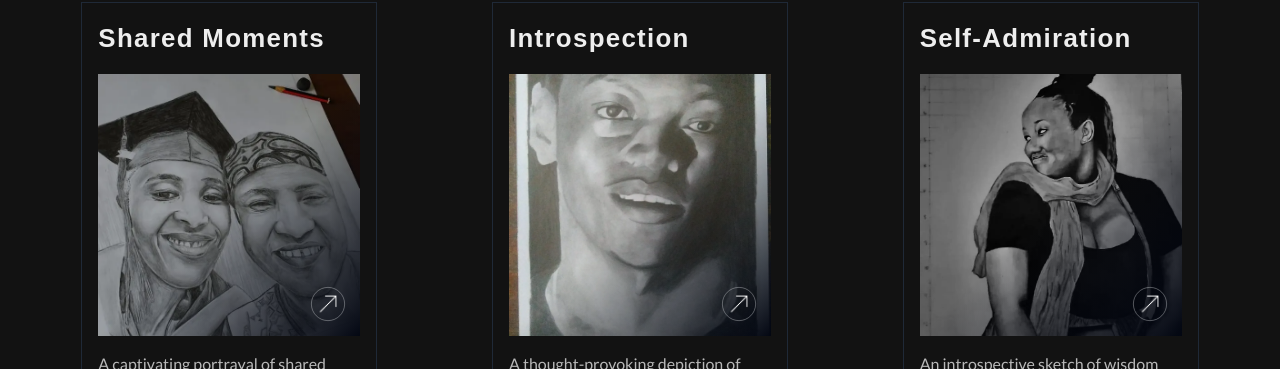
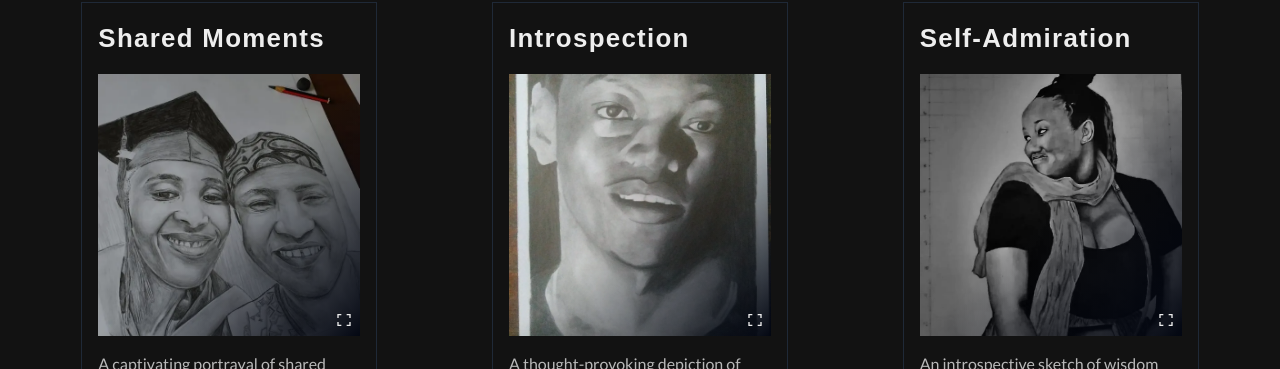
Before and after one commit to KigoJomo/ambient-graphics, a Next.js app: page /catalog/portraits in a window 1280 px wide. Shown: the part 431-800 px from the top of the page. Built offline with nearby package versions, Linux system fonts and the light colour scheme; a web font is replaced by a local one.

Commit message:
Content Update

```diff
--- a/app/catalog/[slug]/page.js
+++ b/app/catalog/[slug]/page.js
@@ -12,6 +12,7 @@ import Loader from '@/app/components/Loader'
 import ImageOverlayModal from '@/app/components/ImageOverlayModal'
 import RoundLink from '@/app/components/RoundLink'
 import Link from 'next/link'
+import { RiFullscreenFill } from 'react-icons/ri'
 
 export default function CategoryPage() {
   const pathname = usePathname()
@@ -63,7 +64,7 @@ export default function CategoryPage() {
             onClick={() => window.history.back()}
             className="text-ag-ash hover:text-white flex items-end"
           >
-            <p className='text-2xl h-1 flex items-end'>&larr;</p>
+            <p className="text-2xl h-1 flex items-end">&larr;</p>
             <p>Back</p>
           </button>
         </div>
@@ -71,7 +72,9 @@ export default function CategoryPage() {
           word={slug}
           className="text-4xl md:text-[11.5rem] md:leading-[11.5rem]"
         />
-        <p className="text-center text-ag-ash mt-2">Explore our exclusive collection of {slug}</p>
+        <p className="text-center text-ag-ash mt-2">
+          Explore our exclusive collection of {slug}
+        </p>
       </div>
 
       {data ? (
@@ -96,20 +99,22 @@ export default function CategoryPage() {
                     height={200}
                     onClick={() => handleImageClick(item.image, item.title)}
                   />
-                  <div className="absolute top-0 left-0 w-full h-full bg-gradient-to-tl from-gray-950 via-transparent to-transparent flex items-end justify-end p-2 md:p-0 pointer-events-none">
-                    <div className="pointer-events-none h-12 w-12 md:w-24 md:h-24">
-                      <RoundLink
-                        className="pointer-events-none w-full h-full scale-75 md:w-full md:h-full md:scale-[0.35] md:ml-4 md:mt-4"
-                        href={'/'}
-                      />
-                    </div>
+                  <div className="absolute top-0 left-0 w-full h-full bg-gradient-to-tl from-gray-950 via-transparent to-transparent flex items-end justify-end p-2 md:p-2 pointer-events-none">
+                    <RiFullscreenFill />
                   </div>
                 </div>
 
                 <p className="text-ag-ash">{item.description}</p>
 
                 <div className="w-full flex items-center justify-end">
-                  <Link class="bg-ag-white hover:bg-ag-brown text-sm text-ag-black px-4 py-2 font-lato font-normal" type="button" aria-label="Request a quote for Introspection" href='/shop'>get yours</Link>
+                  <Link
+                    class="bg-ag-white hover:bg-ag-brown text-sm text-ag-black px-4 py-2 font-lato font-normal"
+                    type="button"
+                    aria-label={`Request a quote for ${item.title}`}
+                    href="/shop"
+                  >
+                    get yours
+                  </Link>
                 </div>
               </ScrollAnimationWrapper>
             ))}
--- a/package.json
+++ b/package.json
@@ -14,6 +14,7 @@
     "next": "14.2.5",
     "react": "^18",
     "react-dom": "^18",
+    "react-icons": "^5.3.0",
     "typewriter-effect": "^2.21.0"
   },
   "devDependencies": {
--- a/public/data/data.json
+++ b/public/data/data.json
@@ -72,6 +72,12 @@
           "title": "Smile...",
           "description": "A smile worth a thousand words.",
           "image": "/images/portraits/portrait6.webp",
+          "price": "KES 20,000"
+        },
+        {
+          "title": "The Gaze of the Wild",
+          "description": "A masterful portrayal of intensity, captured through intricate cross-hatching and a stark contrast of light and shadow.",
+          "image": "/images/portraits/leopard.webp",
           "price": "KES 20,000"
         }
       ]
```
Also changed, not shown: public/images/portraits/leopard.webp (added), 1 other file (tests, documents, lock files or other folders).
